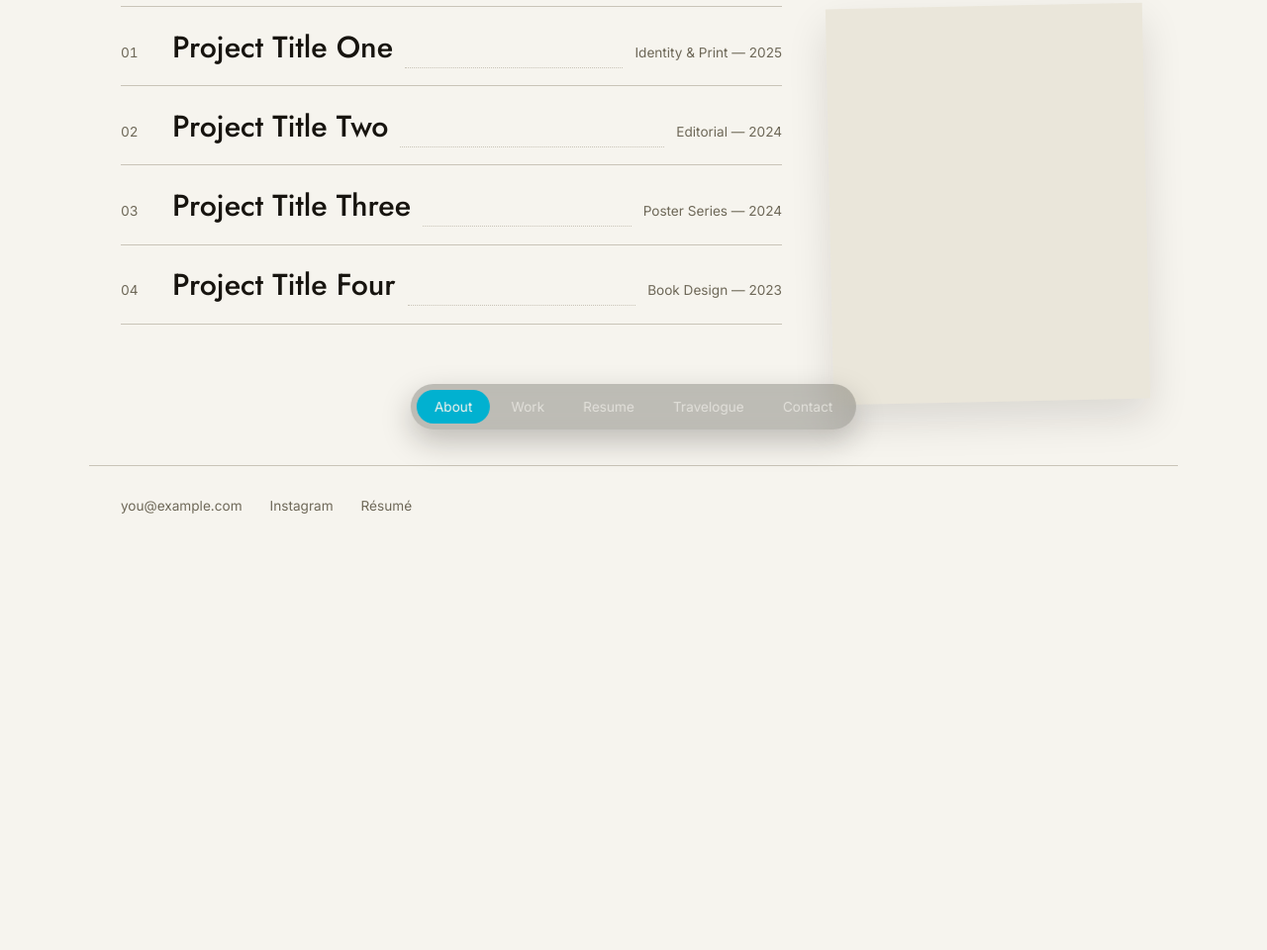
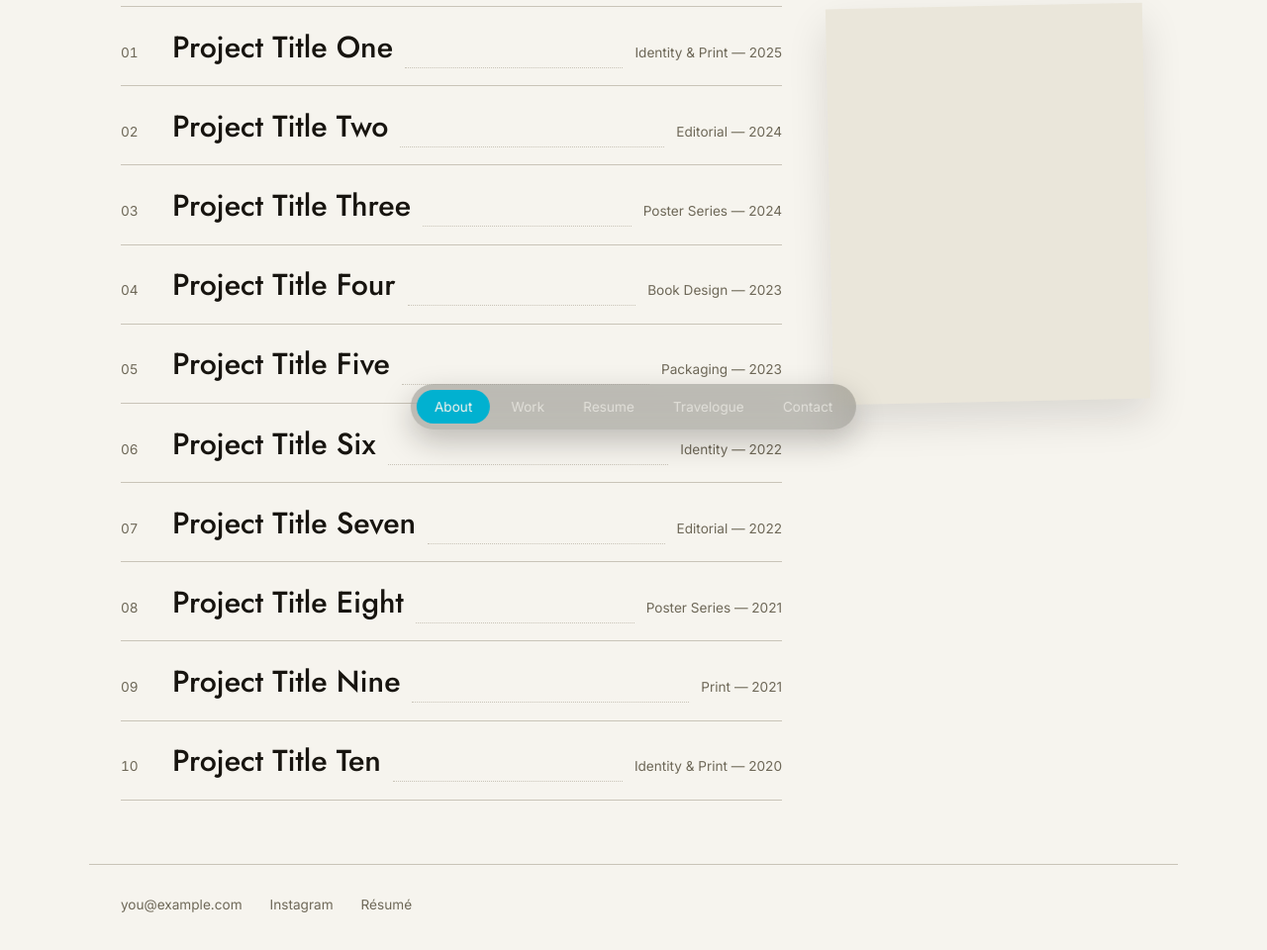
Before and after one commit to kinsego/portfolio, a plain HTML site: page index.html in a window 1280 px wide. Shown: the part 342-1302 px from the top of the page at 99% size. Before the commit the page ends 957 px from the top, so only its background shows below. Drawn offline with Linux system fonts and the light colour scheme.

Commit message:
Add multiple project entries to index.html

```diff
--- a/index.html
+++ b/index.html
@@ -60,6 +60,48 @@
       <span class="contents__meta">Book Design — 2023</span>
     </a>
 
+    <a class="contents__row" href="projects/project-five.html" data-preview="assets/preview-05.jpg">
+      <span class="contents__number">05</span>
+      <span class="contents__title">Project Title Five</span>
+      <span class="contents__leader" aria-hidden="true"></span>
+      <span class="contents__meta">Packaging — 2023</span>
+    </a>
+
+    <a class="contents__row" href="projects/project-six.html" data-preview="assets/preview-06.jpg">
+      <span class="contents__number">06</span>
+      <span class="contents__title">Project Title Six</span>
+      <span class="contents__leader" aria-hidden="true"></span>
+      <span class="contents__meta">Identity — 2022</span>
+    </a>
+
+    <a class="contents__row" href="projects/project-seven.html" data-preview="assets/preview-07.jpg">
+      <span class="contents__number">07</span>
+      <span class="contents__title">Project Title Seven</span>
+      <span class="contents__leader" aria-hidden="true"></span>
+      <span class="contents__meta">Editorial — 2022</span>
+    </a>
+
+    <a class="contents__row" href="projects/project-eight.html" data-preview="assets/preview-08.jpg">
+      <span class="contents__number">08</span>
+      <span class="contents__title">Project Title Eight</span>
+      <span class="contents__leader" aria-hidden="true"></span>
+      <span class="contents__meta">Poster Series — 2021</span>
+    </a>
+
+    <a class="contents__row" href="projects/project-nine.html" data-preview="assets/preview-09.jpg">
+      <span class="contents__number">09</span>
+      <span class="contents__title">Project Title Nine</span>
+      <span class="contents__leader" aria-hidden="true"></span>
+      <span class="contents__meta">Print — 2021</span>
+    </a>
+
+    <a class="contents__row" href="projects/project-ten.html" data-preview="assets/preview-10.jpg">
+      <span class="contents__number">10</span>
+      <span class="contents__title">Project Title Ten</span>
+      <span class="contents__leader" aria-hidden="true"></span>
+      <span class="contents__meta">Identity &amp; Print — 2020</span>
+    </a>
+
   </div>
 
   <div class="preview" id="preview" aria-hidden="true">
```
